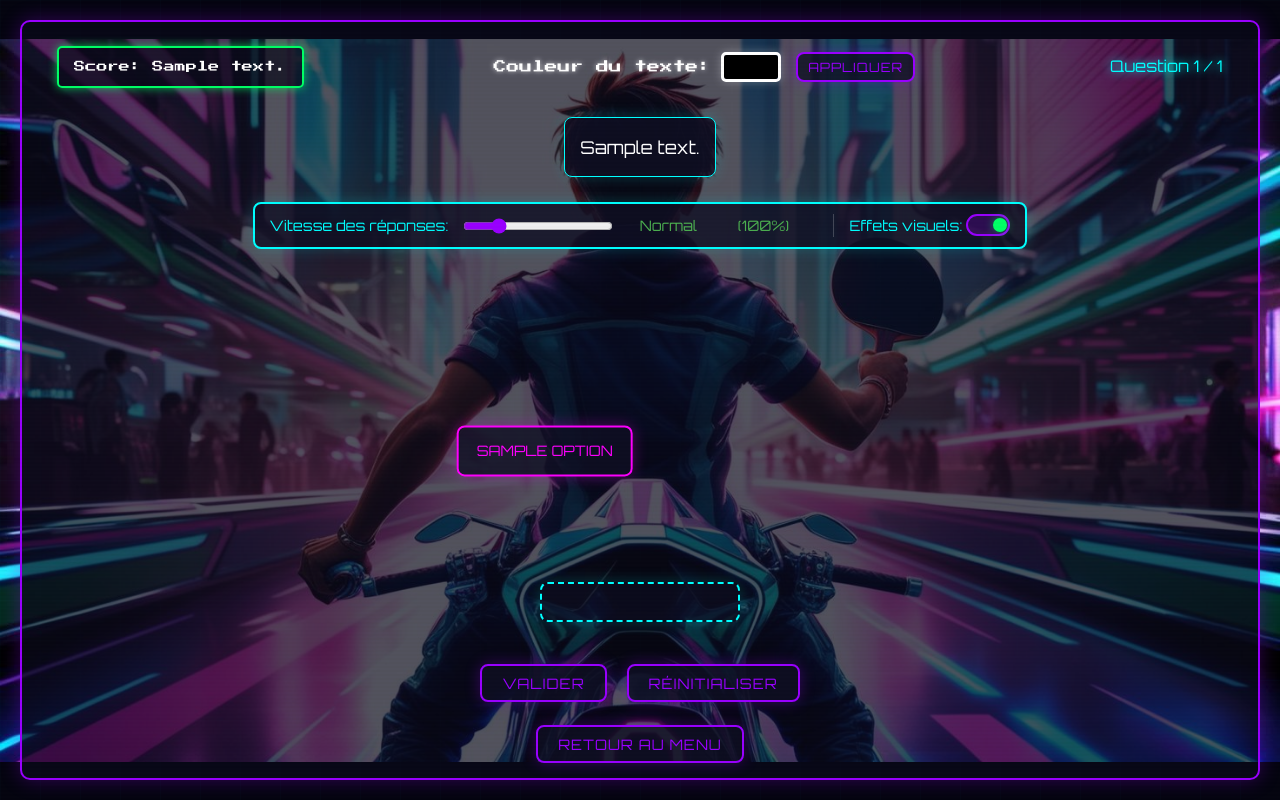
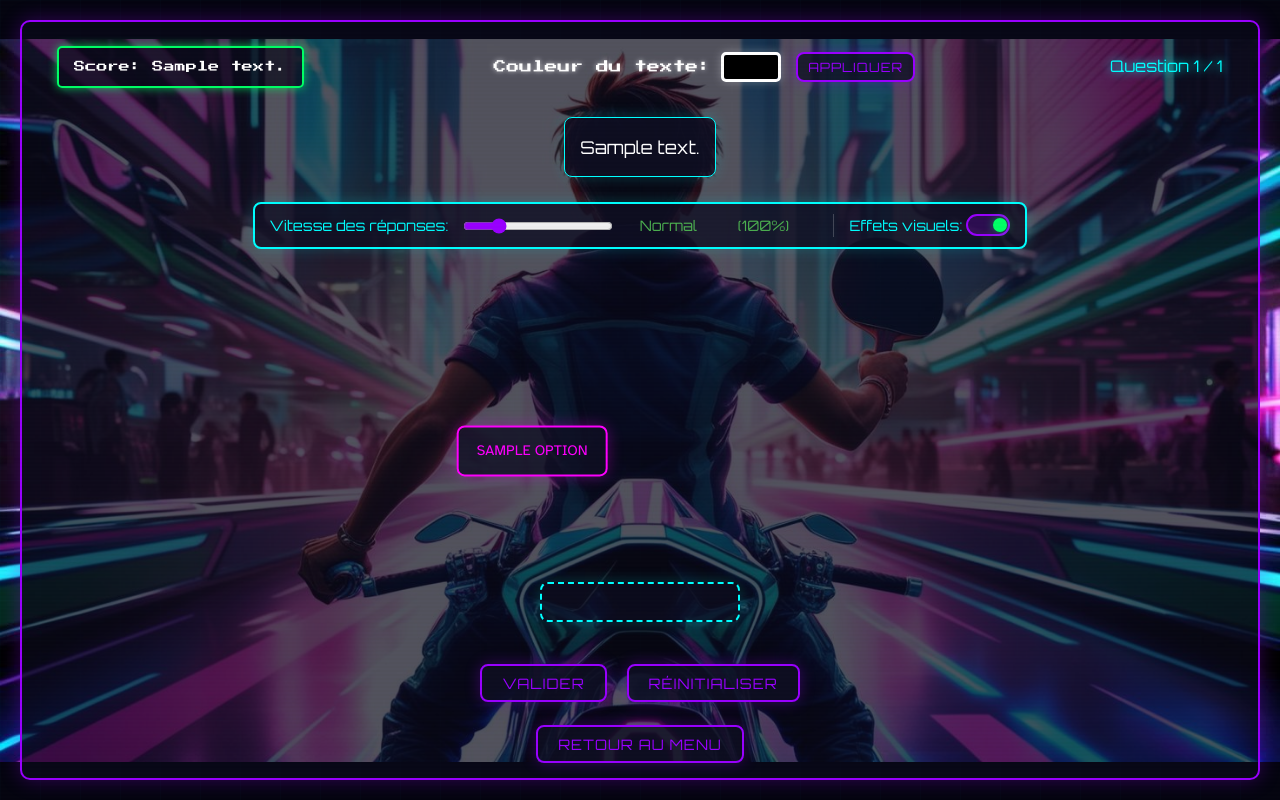
Before and after one commit to AlexMyddleware/svt-reproduction-animaux, a Flask app: template src/svt_app/templates/texte_a_trous.html in a window 1280 px wide. Run offline with Flask 3, Linux system fonts and the light colour scheme; the template is opened without the code that fills it: most values are stand-ins (such as "Sample title", 1, 10 or a date in 2020).

Commit message:
hyper legiibla

```diff
--- a/src/svt_app/static/css/texte_a_trous.css
+++ b/src/svt_app/static/css/texte_a_trous.css
@@ -92,7 +92,7 @@ header {
     transition: all 0.3s ease;
     position: absolute;
     z-index: 5;
-    font-family: 'Orbitron', sans-serif;
+    font-family: 'Atkinson Hyperlegible', sans-serif;
     text-transform: uppercase;
     font-size: 0.9rem;
 }
--- a/src/svt_app/templates/texte_a_trous.html
+++ b/src/svt_app/templates/texte_a_trous.html
@@ -10,6 +10,8 @@
 <link rel="stylesheet" href="{{ url_for('static', filename='css/texte_a_trous.css') }}">
 <link rel="stylesheet" href="{{ url_for('static', filename='css/collision_effects.css') }}">
 <link rel="stylesheet" href="{{ url_for('static', filename='css/retro_disco.css') }}">
+<link href="https://fonts.googleapis.com/css2?family=Atkinson+Hyperlegible&display=swap" rel="stylesheet">
+
 {% endblock %}
 
 {% block content %}
```
